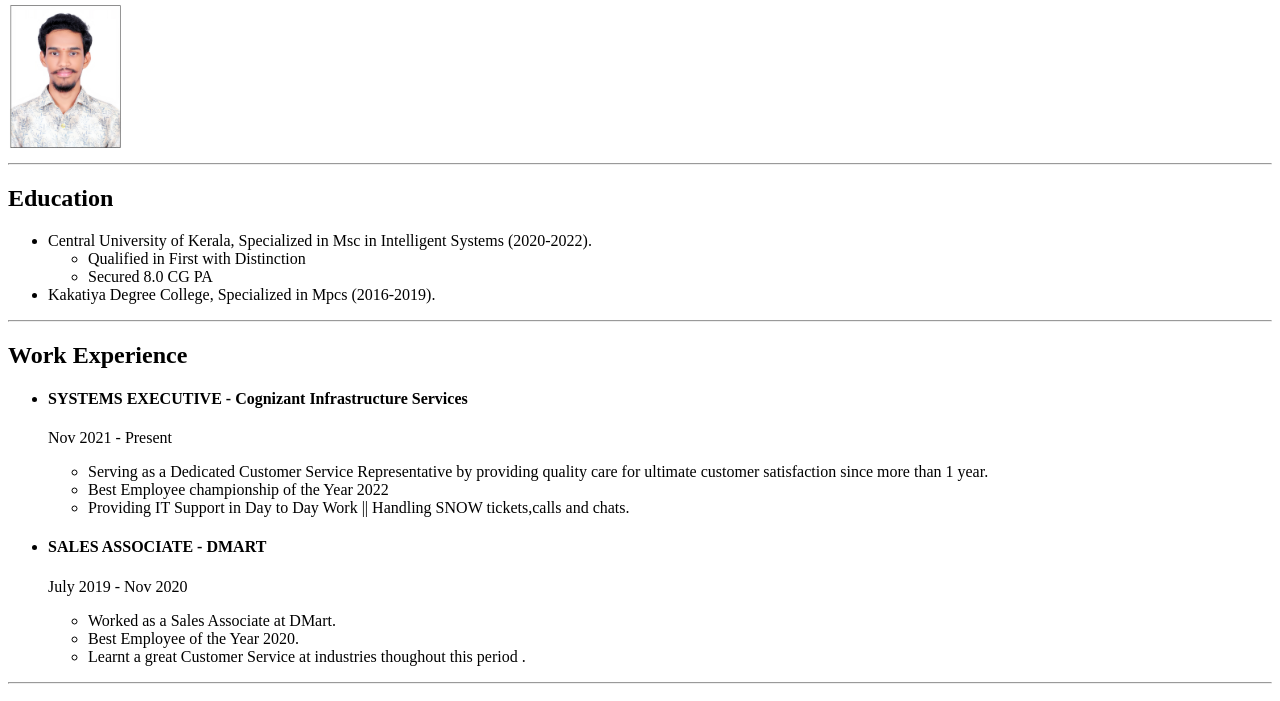
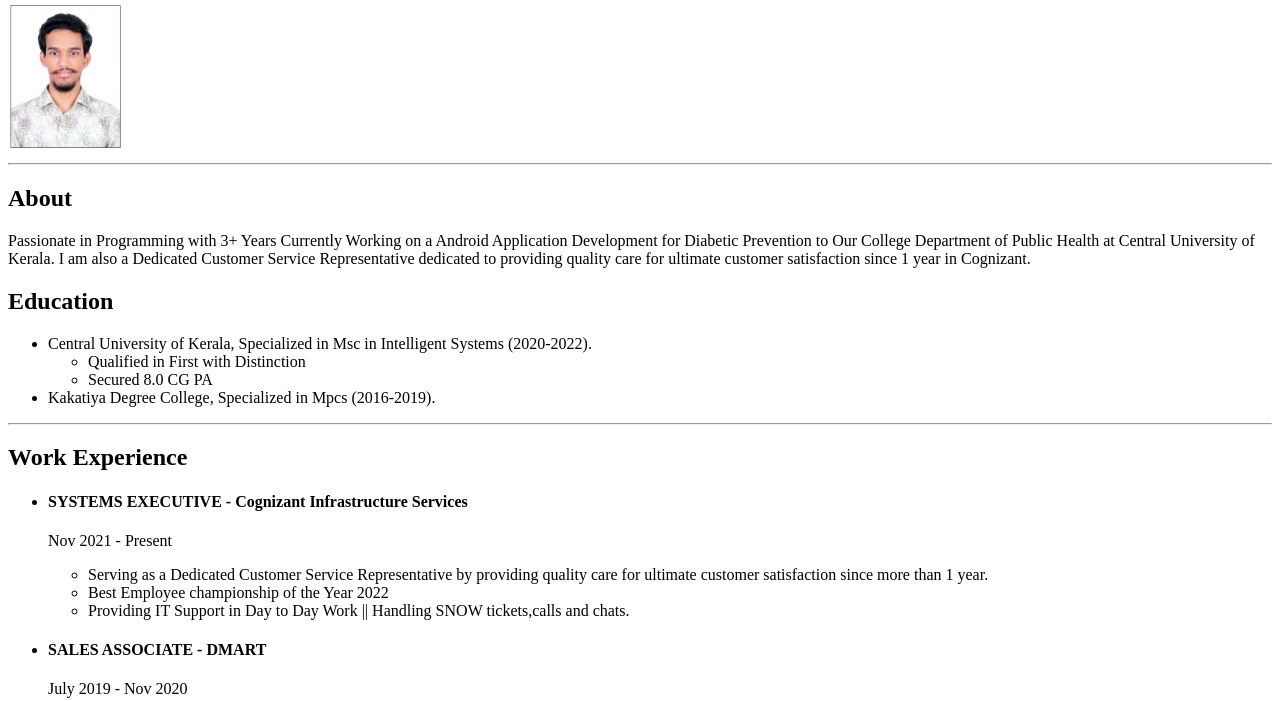
Before and after one commit to PruthvRajG/Resume, a plain HTML site: page index.html in a window 1280 px wide. Shown: the part 79-780 px from the top of the page. Drawn offline with Linux system fonts and the light colour scheme.

Commit message:
Update index.html

```diff
--- a/index.html
+++ b/index.html
@@ -9,6 +9,8 @@
     <h1>Pruthviraj Gudimalla</h1>
     <img src="./assests/images/passphoto.jpg" height="150"/>
     <hr />
+    <h2>About</h2>
+    <p>Passionate in Programming with 3+ Years Currently Working on a Android Application Development for Diabetic Prevention to Our College Department of Public Health at Central University of Kerala. I am also a Dedicated Customer Service Representative dedicated to providing quality care for ultimate customer satisfaction since 1 year in Cognizant.</p>
     <h2>Education</h2>
         <ul>
             <li>Central University of Kerala, Specialized in Msc in Intelligent Systems (2020-2022).
```
